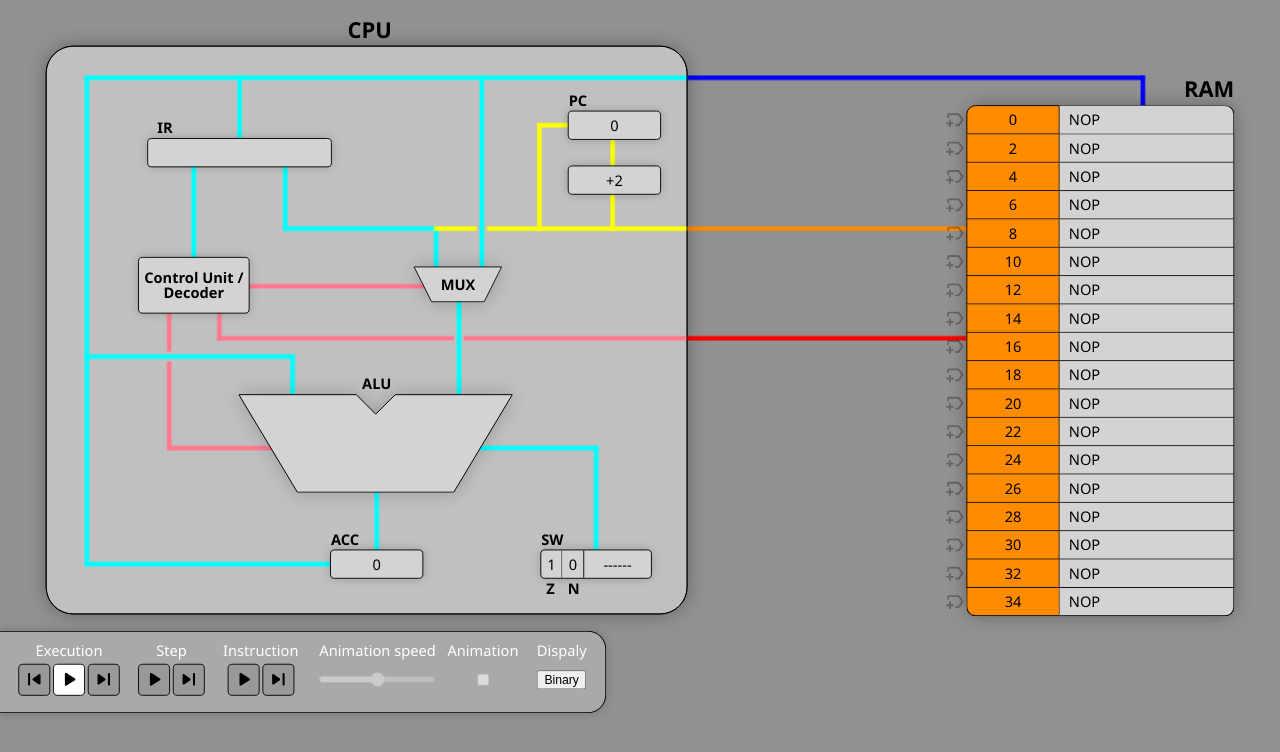
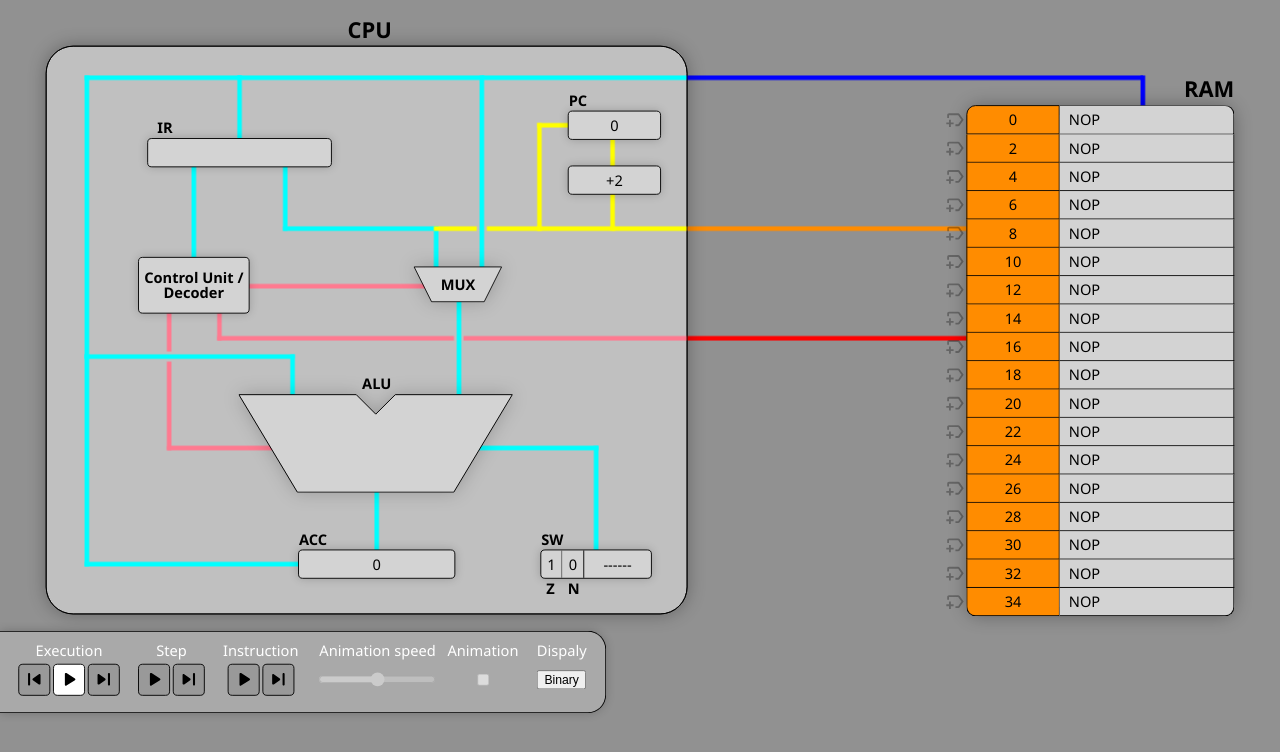
Before and after one commit to jcancelli/cpu-visual-simulator, a Svelte app: page / in a window 1280 px wide. Shown: the top 752 px of the page. Built offline with nearby package versions, Linux system fonts and the light colour scheme.

Commit message:
prepared ACC component to accomodate 16-bit value

```diff
--- a/src/style/variables.scss
+++ b/src/style/variables.scss
@@ -65,7 +65,7 @@ $cpu-sw-width: 120px;
 $cpu-sw-height: 30px;
 
 $cpu-acc-y: $cpu-sw-y;
-$cpu-acc-width: 100px;
+$cpu-acc-width: 170px;
 $cpu-acc-height: 30px;
 $cpu-acc-x: $cpu-alu-x + calc($cpu-alu-width / 2) - calc($cpu-acc-width / 2);
 
--- a/src/wires/Nodes.ts
+++ b/src/wires/Nodes.ts
@@ -21,7 +21,7 @@ export const DataBusNodes = [
 	new Node("MUX:1", 477, 292),
 	new Node("MUX:2", 527, 292),
 	new Node("MUX:3", 502, 332),
-	new Node("ACC:1", 362, 617),
+	new Node("ACC:1", 327, 617),
 	new Node("ACC:2", 412, 601),
 	new Node("ALU:1", 320, 432),
 	new Node("ALU:2", 502, 432),
```
